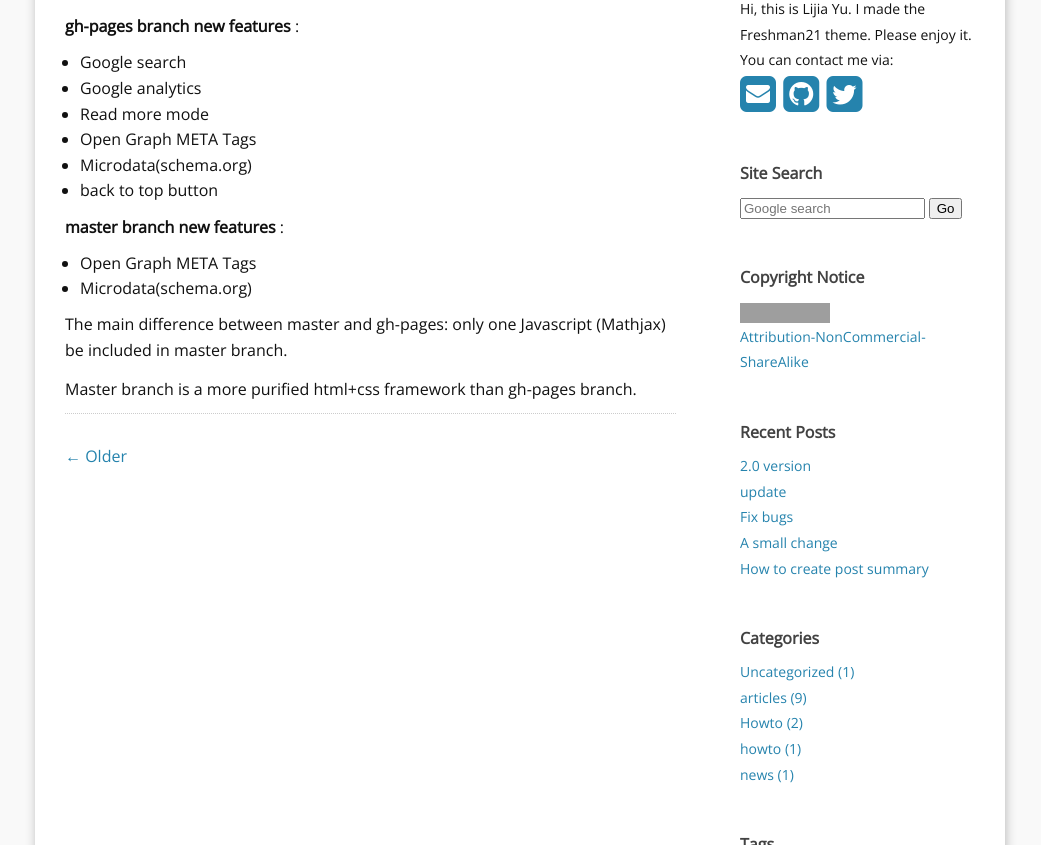
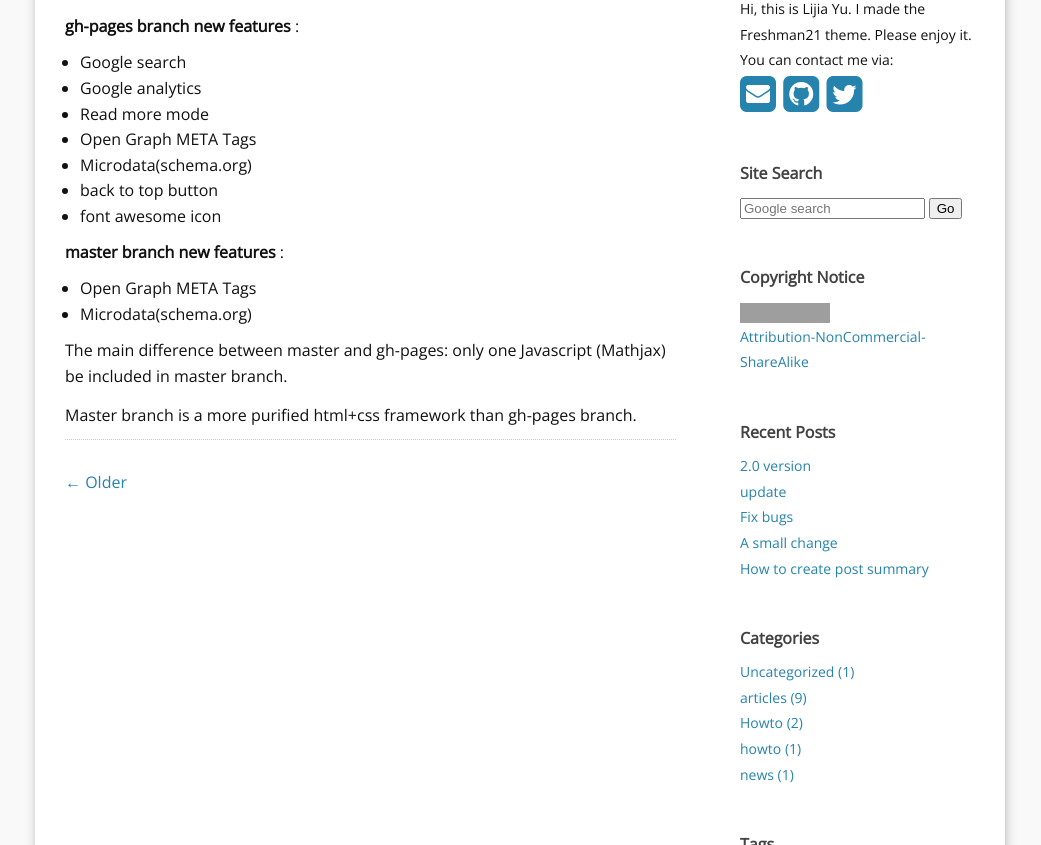
Before and after one commit to yulijia/freshman21, a Jekyll site: the page built from _posts/2015-03-31-2.0version.md, in a window 1280 px wide and 900 px high, scrolled down 345 px, cut to the strip 55-900 px from the top of the window. Shown: the whole strip, without its empty margins (120-1161 px from the left). Built offline with Jekyll 4.4.1, drawn with Linux system fonts in a browser that asks for light colours; nearby versions of some CDN libraries; comment, search, counter and statistics services are not loaded; grey boxes are pictures that could not be loaded.

Commit message:
update news

```diff
--- a/_posts/2015-03-31-2.0version.md
+++ b/_posts/2015-03-31-2.0version.md
@@ -16,14 +16,17 @@ tags:
 Today, I update the theme with some new features. Welcome to use freshman21 2.0 version(gh-pages branch).
 
 **gh-pages branch new features** :
+
   - Google  search
   - Google analytics
   - Read more mode
   - Open Graph META Tags
   - Microdata(schema.org)
   - back to top button
+  - font awesome icon
 
 **master branch new features** :
+
   - Open Graph META Tags
   - Microdata(schema.org)
 
```
